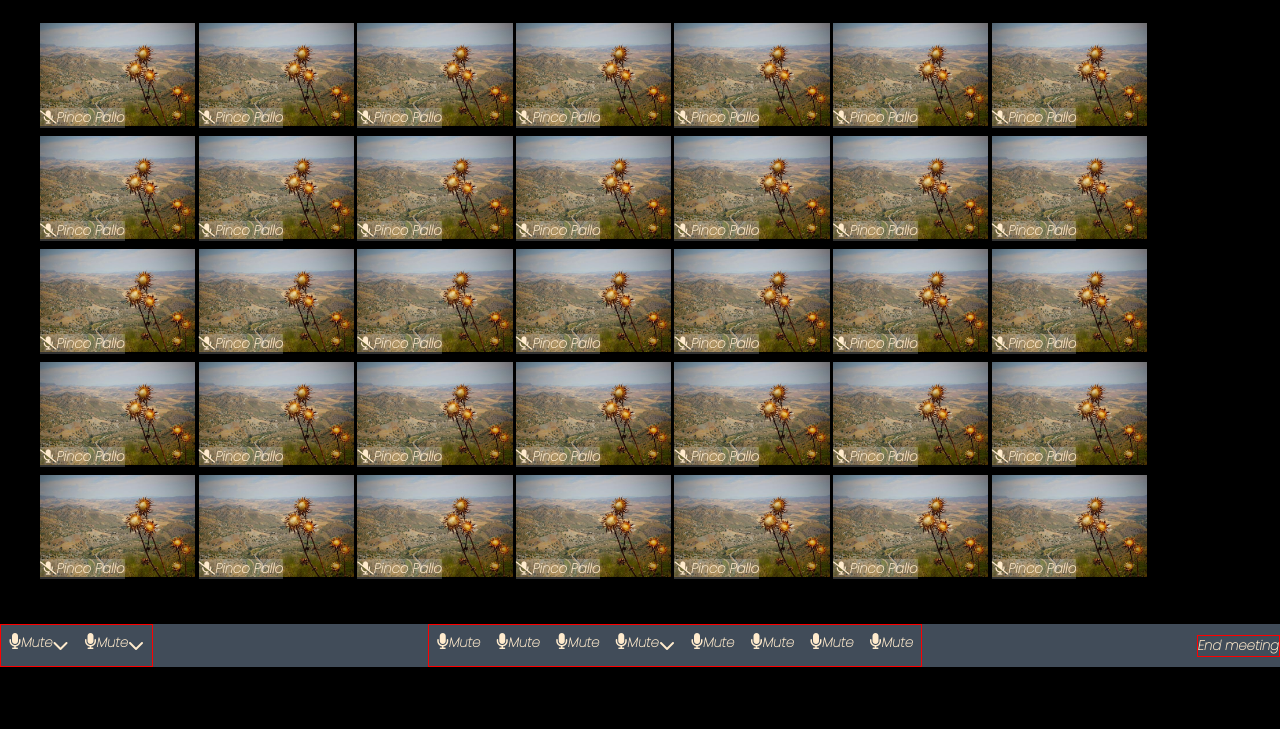
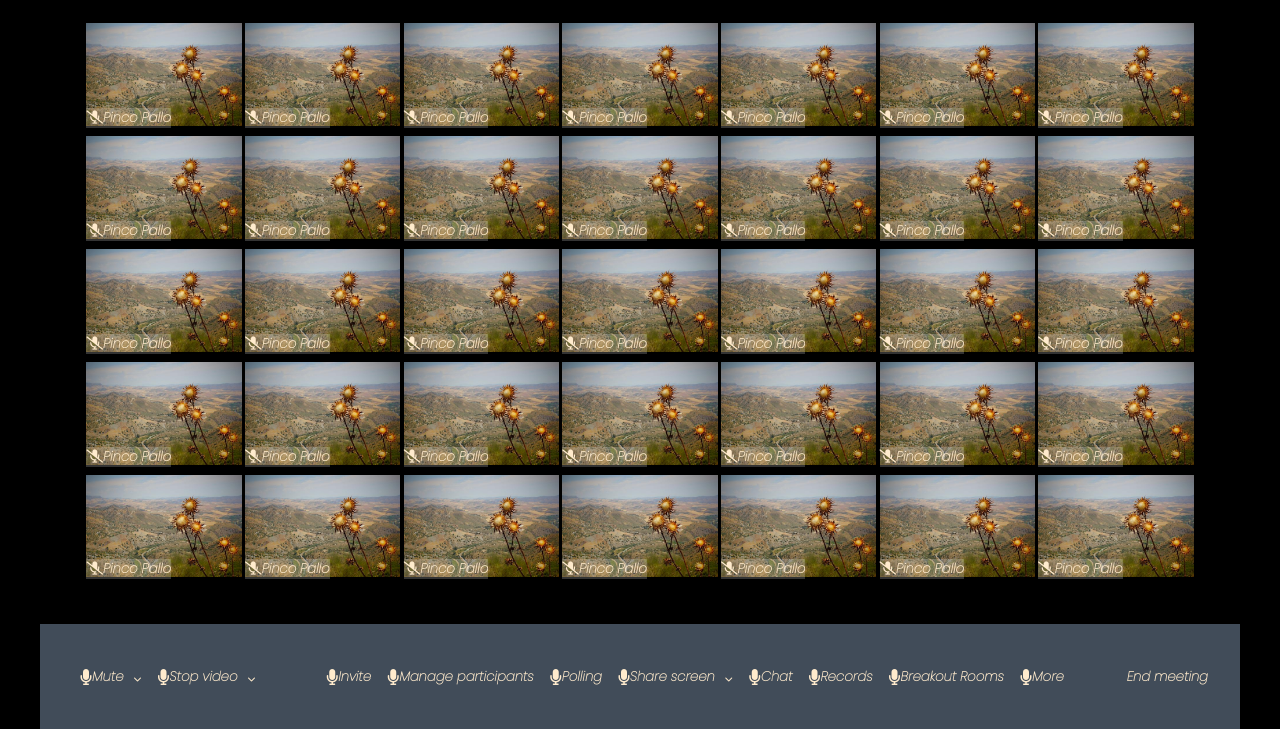
Before and after one commit to EnricoPiombini/html-css-zoom, a plain HTML site: page index.html in a window 1280 px wide. Shown: the part 74-803 px from the top of the page. Drawn offline with Linux system fonts and the light colour scheme.

Commit message:
last-button

```diff
--- a/Css/style.css
+++ b/Css/style.css
@@ -54,6 +54,7 @@ body{
 
 .row-wrap{
     display: flex;
+    justify-content: center;
     flex-wrap: wrap;
     gap: .2rem;
 }
@@ -62,21 +63,28 @@ body{
     width: calc(100% / 7 - 1rem);
 }
 
+
 .last-part{
     display: flex;
     justify-content: space-between;
     align-items: center;
     background-color: #414C59;
+    padding: 2rem;
+}
+
+.chevron{
+    margin-left: 10px;
+    font-size: 8px;
 }
 
 .flex{
     display: flex;
+    align-items: center;
     padding: .5rem;
 }
 
 
 .side{
-    border: 1px solid red;
     display: flex;
 
 
--- a/index.html
+++ b/index.html
@@ -12,6 +12,7 @@
 </head>
 
 <body>
+    <div class="container">
 
         <div class="start-content">
             <div class="content border-content">
@@ -23,7 +24,7 @@
             </div>
         </div>
 
-    <div class="container">
+
         <div class="section">
             <div class="row-wrap">
 
@@ -596,17 +597,17 @@
 
         </div>
 
-    </div>
+
 
         <div class="last-part">
 
             <div class="side">
                 <div class="mute-video">
                     <div class="flex">
-                    <i class="pad-1rem fa-solid fa-microphone"></i>
+                        <i class="fa-solid fa-microphone"></i>
                         <h5>Mute</h5>
-                    <div class="chevron">
-                        <i class="pad-1rem fa-solid fa-chevron-down"></i>
+                        <div class="arrow">
+                            <i class=" chevron fa-solid fa-chevron-down"></i>
                         </div>
 
                     </div>
@@ -614,10 +615,10 @@
 
                 <div class="video">
                     <div class="flex">
-                    <i class="pad-1rem fa-solid fa-microphone"></i>
-                    <h5>Mute</h5>
-                    <div class="chevron">
-                        <i class="pad-1rem fa-solid fa-chevron-down"></i>
+                        <i class="fa-solid fa-microphone"></i>
+                        <h5>Stop video</h5>
+                        <div class="arrow">
+                            <i class="chevron fa-solid fa-chevron-down"></i>
                         </div>
 
                     </div>
@@ -629,54 +630,51 @@
 
             </div>
 
-
-
-
             <div class="side">
                 <div class="flex">
-                <i class="pad-1-rem fa-solid fa-microphone"></i>
-                <h5>Mute</h5>
+                    <i class="fa-solid fa-microphone"></i>
+                    <h5>Invite</h5>
                 </div>
 
                 <div class="flex">
-                <i class="pad-1rem fa-solid fa-microphone"></i>
-                <h5>Mute</h5>
+                    <i class="fa-solid fa-microphone"></i>
+                    <h5>Manage participants</h5>
                 </div>
 
                 <div class="flex">
-                <i class="pad-1rem fa-solid fa-microphone"></i>
-                <h5>Mute</h5>
+                    <i class="fa-solid fa-microphone"></i>
+                    <h5>Polling</h5>
                 </div>
 
                 <div class="video">
                     <div class="flex">
-                    <i class="pad-1rem fa-solid fa-microphone"></i>
-                    <h5>Mute</h5>
-                    <div class="chevron">
-                        <i class="pad-1rem fa-solid fa-chevron-down"></i>
+                        <i class="fa-solid fa-microphone"></i>
+                        <h5>Share screen</h5>
+                        <div class="arrow">
+                            <i class="chevron fa-solid fa-chevron-down"></i>
                         </div>
 
                     </div>
                 </div>
 
                 <div class="flex">
-                <i class="pad-1rem fa-solid fa-microphone"></i>
-                <h5>Mute</h5>
+                    <i class="fa-solid fa-microphone"></i>
+                    <h5>Chat</h5>
                 </div>
 
                 <div class="flex">
-                <i class="pad-1rem fa-solid fa-microphone"></i>
-                <h5>Mute</h5>
+                    <i class="fa-solid fa-microphone"></i>
+                    <h5>Records</h5>
                 </div>
 
                 <div class="flex">
-                <i class="pad-1 rem fa-solid fa-microphone"></i>
-                <h5>Mute</h5>
+                    <i class="fa-solid fa-microphone"></i>
+                    <h5>Breakout Rooms</h5>
                 </div>
 
                 <div class="flex">
-                <i class="pad-1rem fa-solid fa-microphone"></i>
-                <h5>Mute</h5>
+                    <i class="fa-solid fa-microphone"></i>
+                    <h5>More</h5>
                 </div>
 
 
@@ -696,7 +694,7 @@
             </div>
 
         </div>
-
+    </div>
 </body>
 
 </html>
```
Lines whose indentation alone changed are shown as unchanged.
